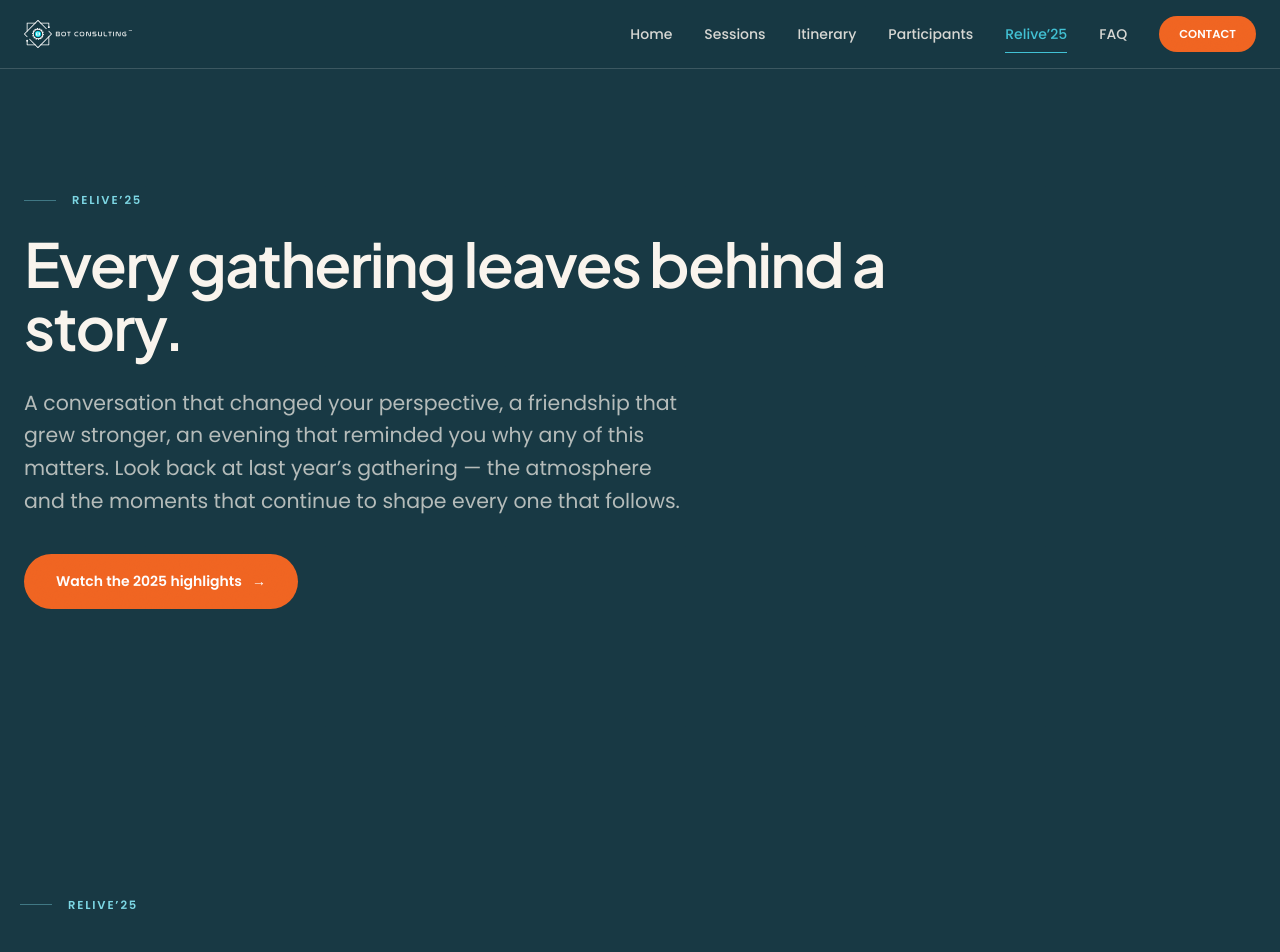
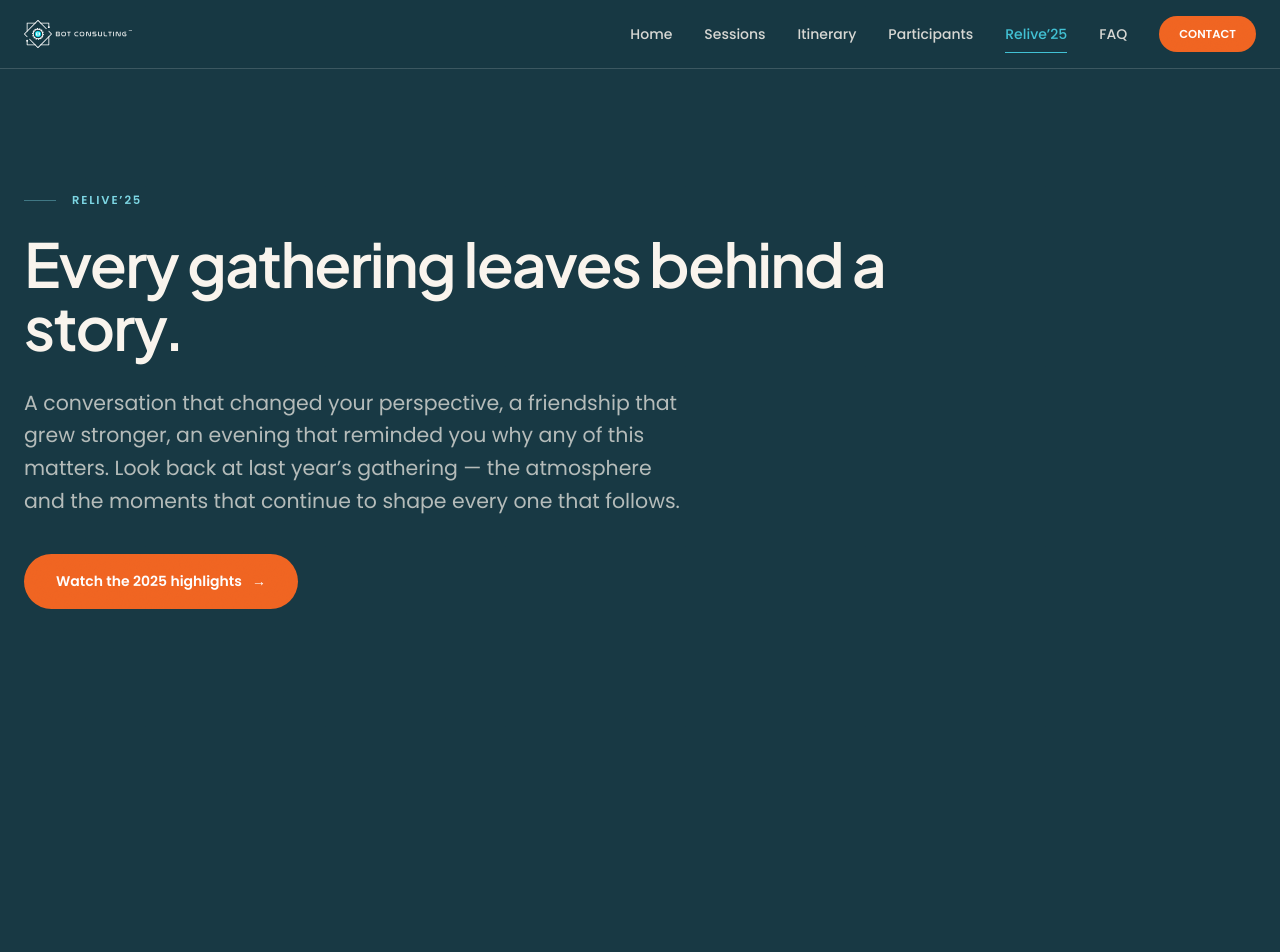
Before and after one commit to harsh-dadhich-11/partner-summit, a Next.js app: page /relive in a window 1280 px wide. Shown: the top 952 px of the page. Built offline with nearby package versions, Linux system fonts and the light colour scheme.

Commit message:
Remove section heading from ReliveFold component
Removed the section heading for the fold component.

```diff
--- a/src/components/home/ReliveFold.tsx
+++ b/src/components/home/ReliveFold.tsx
@@ -335,14 +335,6 @@ export default function ReliveFold({ items }: { items: ReliveSlide[] }) {
             aria-hidden="true"
             className="pointer-events-none absolute inset-0 z-1100 px-10"
           >
-            {/* The section heading has scrolled away by the time the fold is running, so the
-                kicker comes along to say what you are still looking at. top-24 clears the
-                fixed navbar. */}
-            <p className="absolute inset-x-5 top-24 flex items-center gap-4 text-micro font-semibold text-cyan-soft uppercase">
-              <span className="h-px w-8 bg-cyan-soft/40" />
-              Relive&rsquo;25
-            </p>
-
             {/*
               Every label is mounted and only one is opaque, which is a crossfade for free.
               A slideshow has to swap two layers back and forth because each layer holds a
```
